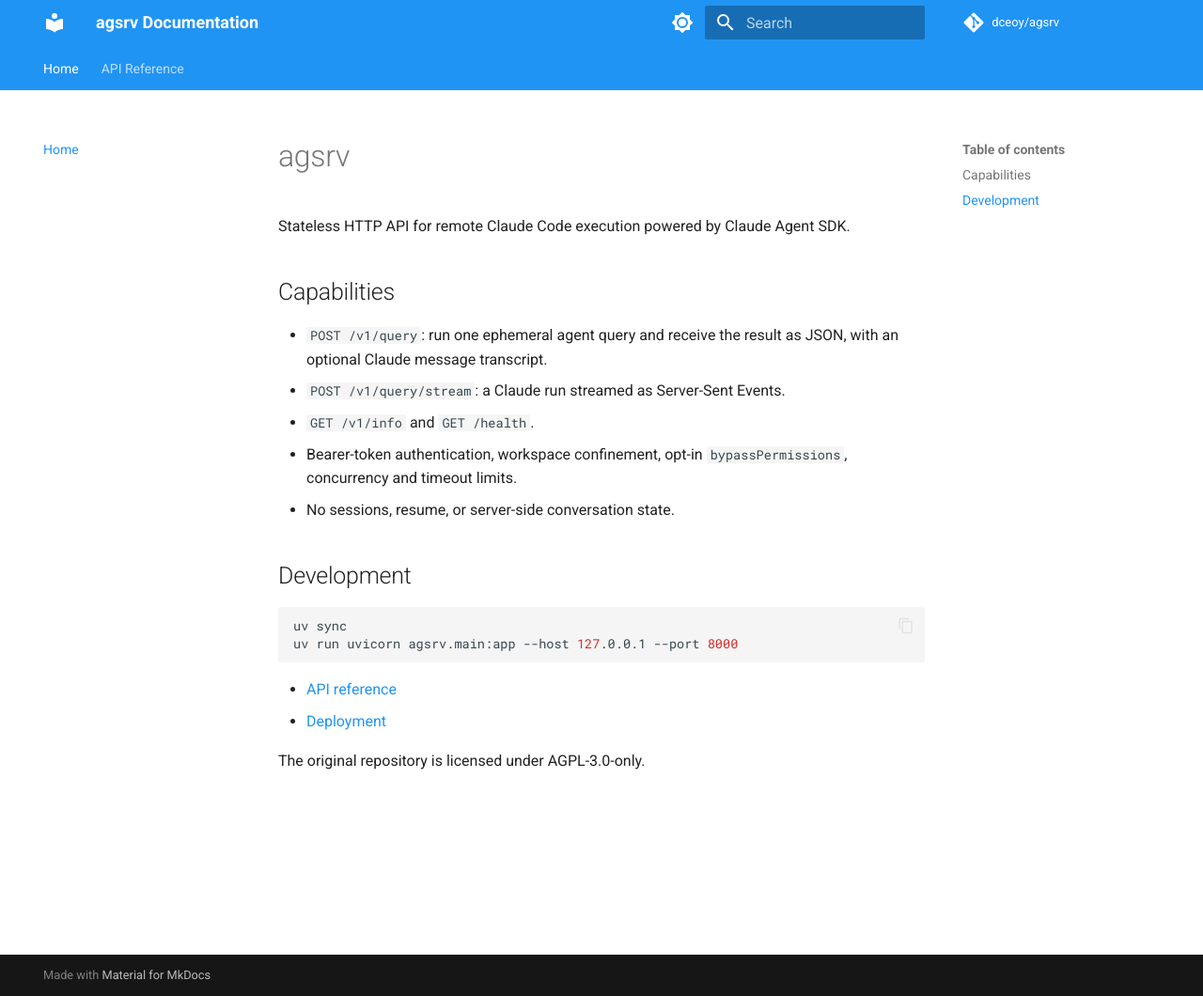
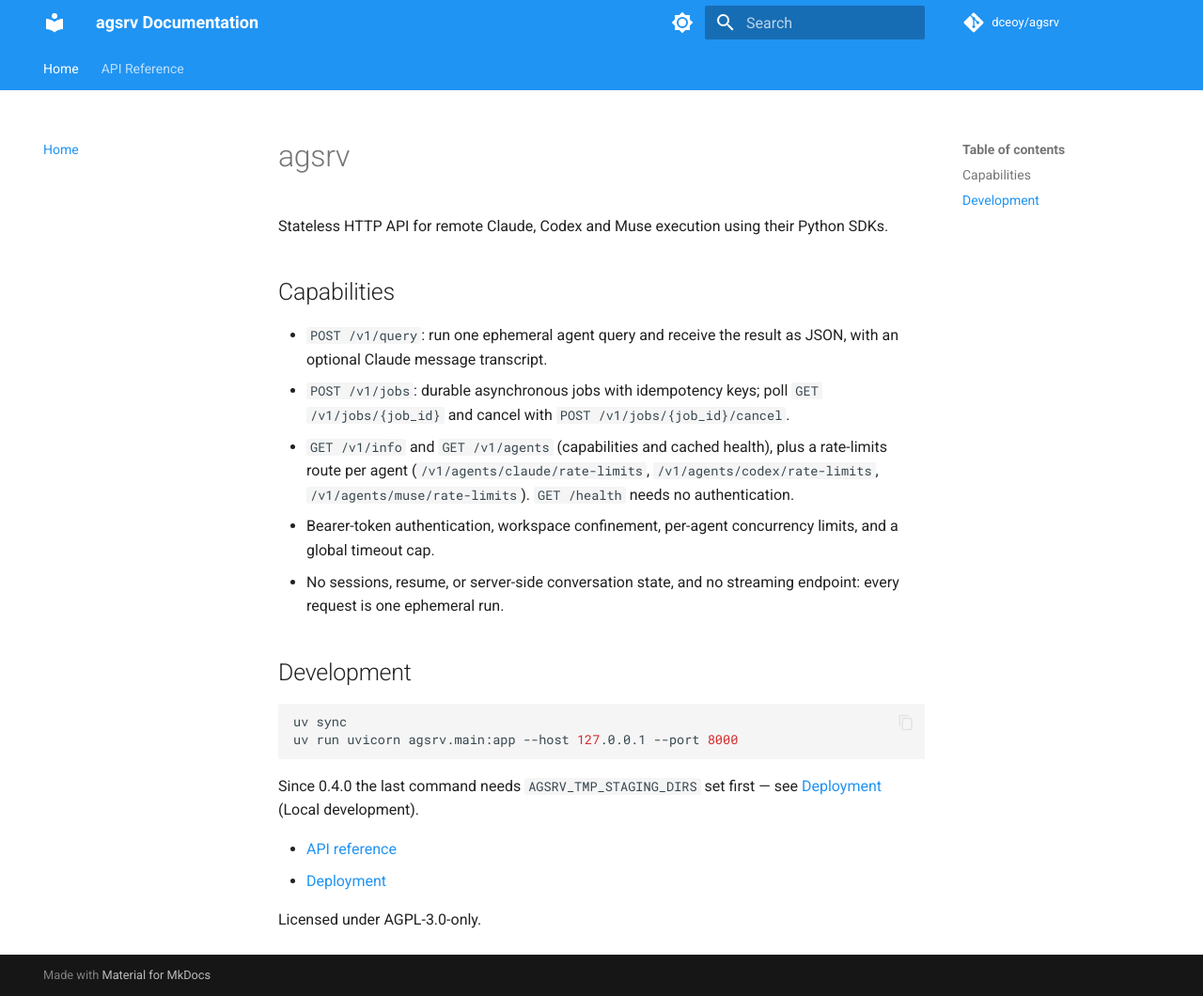
Before and after one commit to dceoy/agsrv, an MkDocs documentation site: the page built from docs/index.md, in a window 1280 px wide and 1060 px high. Shown: the whole window at 94% size. Built offline with MkDocs 1.6.1 and Material for MkDocs 9.7.7, drawn with Linux system fonts in a browser that asks for light colours; comment, search, counter and statistics services are not loaded.

Commit message:
docs: staging key note and a full README/docs accuracy pass (#12)

````diff
--- a/docs/index.md
+++ b/docs/index.md
@@ -1,16 +1,22 @@
 # agsrv
 
-Stateless HTTP API for remote Claude Code execution powered by Claude Agent SDK.
+Stateless HTTP API for remote Claude, Codex and Muse execution using their
+Python SDKs.
 
 ## Capabilities
 
-- `POST /v1/query`: run one ephemeral agent query and receive the result as JSON,
-  with an optional Claude message transcript.
-- `POST /v1/query/stream`: a Claude run streamed as Server-Sent Events.
-- `GET /v1/info` and `GET /health`.
-- Bearer-token authentication, workspace confinement, opt-in
-  `bypassPermissions`, concurrency and timeout limits.
-- No sessions, resume, or server-side conversation state.
+- `POST /v1/query`: run one ephemeral agent query and receive the result as
+  JSON, with an optional Claude message transcript.
+- `POST /v1/jobs`: durable asynchronous jobs with idempotency keys; poll
+  `GET /v1/jobs/{job_id}` and cancel with `POST /v1/jobs/{job_id}/cancel`.
+- `GET /v1/info` and `GET /v1/agents` (capabilities and cached health), plus a
+  rate-limits route per agent (`/v1/agents/claude/rate-limits`,
+  `/v1/agents/codex/rate-limits`, `/v1/agents/muse/rate-limits`).
+  `GET /health` needs no authentication.
+- Bearer-token authentication, workspace confinement, per-agent concurrency
+  limits, and a global timeout cap.
+- No sessions, resume, or server-side conversation state, and no streaming
+  endpoint: every request is one ephemeral run.
 
 ## Development
 
@@ -19,7 +25,10 @@ uv sync
 uv run uvicorn agsrv.main:app --host 127.0.0.1 --port 8000
 ```
 
+Since 0.4.0 the last command needs `AGSRV_TMP_STAGING_DIRS` set first — see
+[Deployment](api/deployment.md) (Local development).
+
 - [API reference](api/index.md)
 - [Deployment](api/deployment.md)
 
-The original repository is licensed under AGPL-3.0-only.
+Licensed under AGPL-3.0-only.
````
Also changed, not shown: README.md (+63 -25 lines), docs/api/deployment.md (+23 -4 lines), docs/api/index.md (+6 -2 lines), docs/api/rest-api.md (+18 -5 lines).
